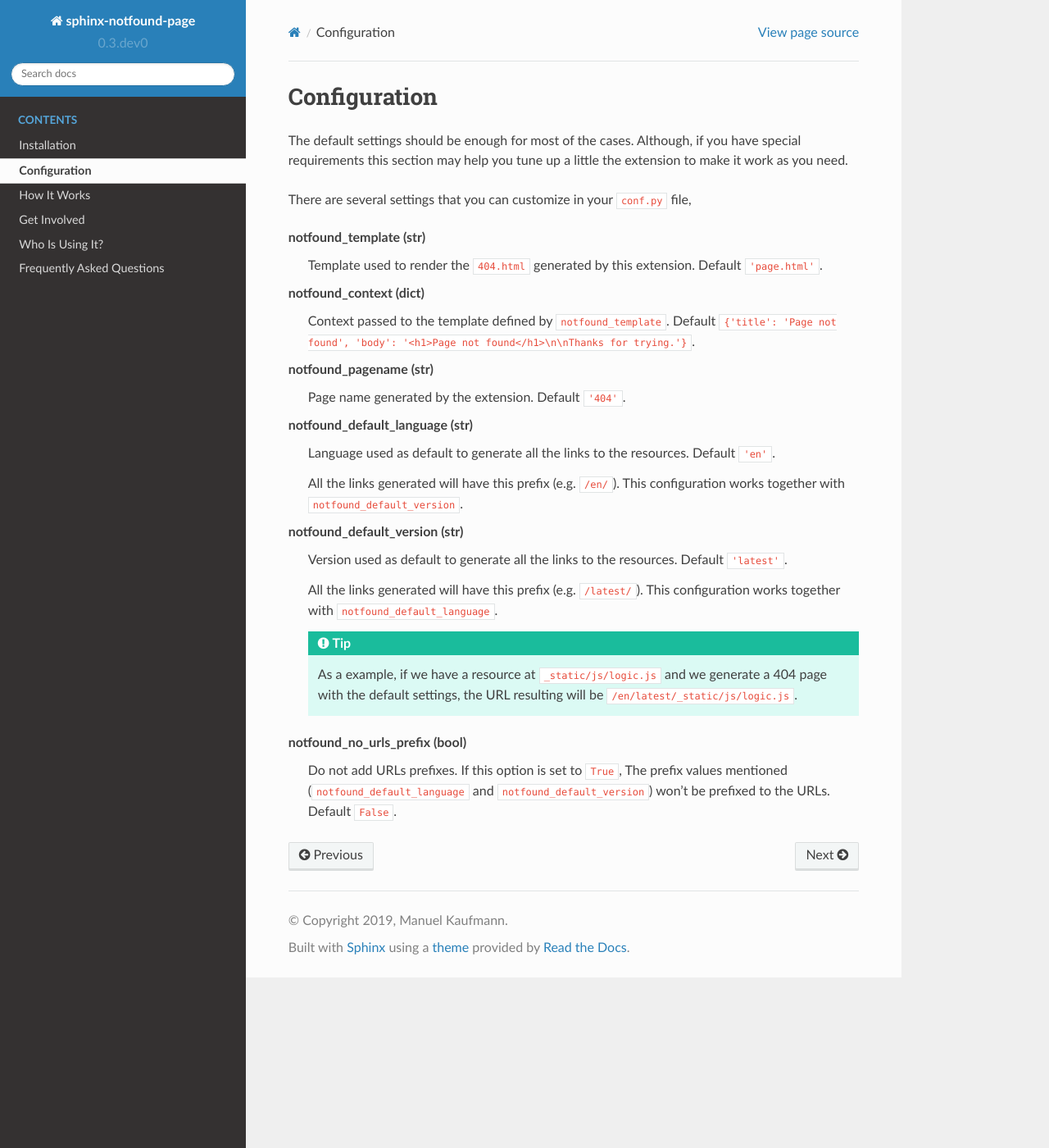
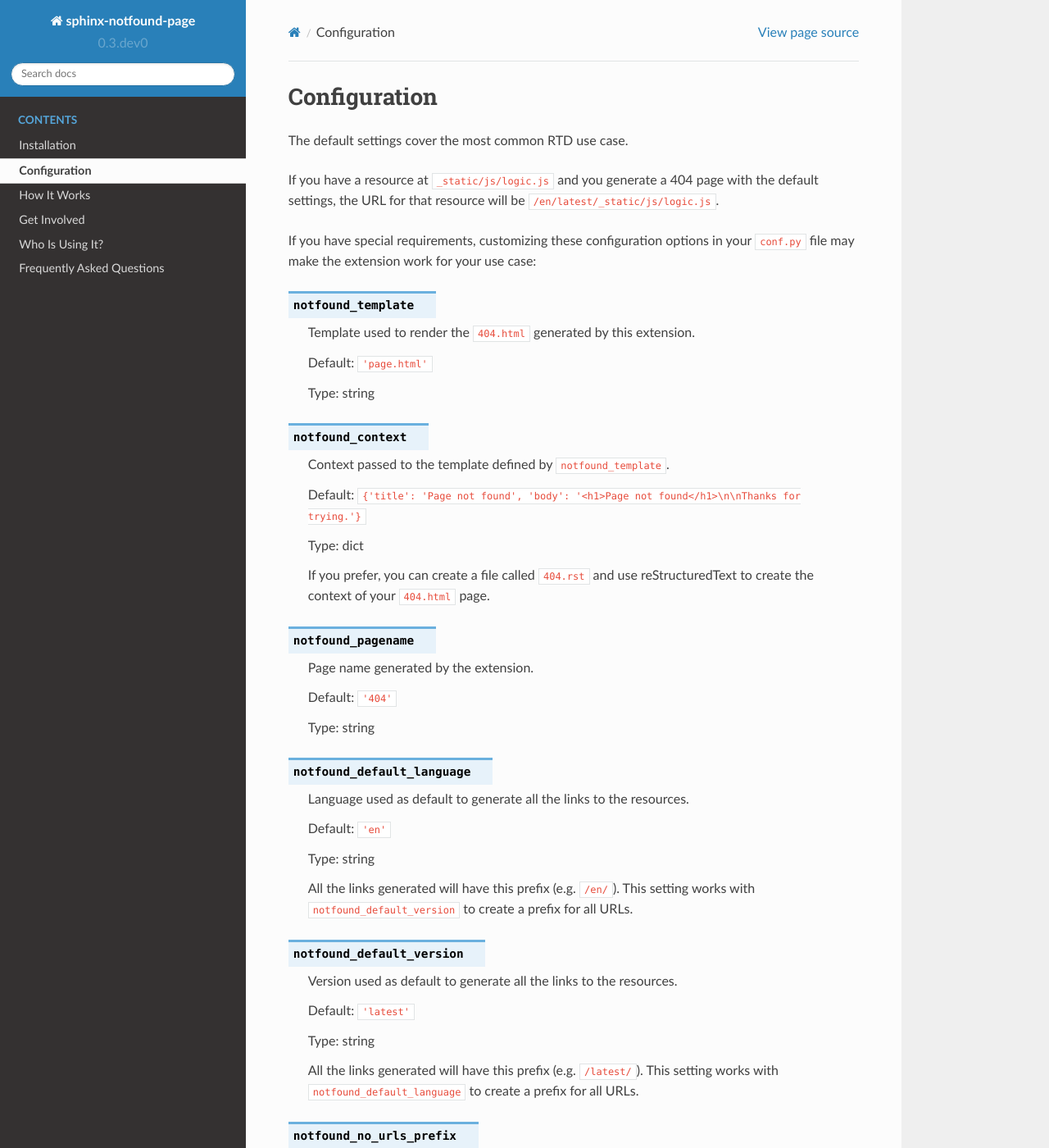
Before and after one commit to readthedocs/sphinx-notfound-page, a Sphinx documentation site: the page built from docs/configuration.rst, in a window 1280 px wide and 1400 px high. Shown: the whole window at 82% size. Built offline with Sphinx 7.4.7 and the Read the Docs theme 2.0.0, drawn with Linux system fonts in a browser that asks for light colours; pages that are not in the unit, such as notebooks, are missing from menus; some of the changed text lies outside the part shown.

Commit message:
Edits text, adds confval tags for each entry

```diff
--- a/docs/configuration.rst
+++ b/docs/configuration.rst
@@ -1,45 +1,66 @@
 Configuration
 =============
 
-The default settings should be enough for most of the cases.
-Although, if you have special requirements this section may help you tune up a little the extension to make it work as you need.
+The default settings cover the most common RTD use case.
 
-There are several settings that you can customize in your ``conf.py`` file,
+If you have a resource at ``_static/js/logic.js`` and you generate a 404 page with the default settings, the URL for that resource will be ``/en/latest/_static/js/logic.js``.
 
+If you have special requirements, customizing these configuration options in your ``conf.py`` file may make the extension work for your use case:
 
-notfound_template (str)
-    Template used to render the ``404.html`` generated by this extension.
-    Default ``'page.html'``.
+.. confval:: notfound_template
 
-notfound_context (dict)
-    Context passed to the template defined by ``notfound_template``.
-    Default ``{'title': 'Page not found', 'body': '<h1>Page not found</h1>\n\nThanks for trying.'}``.
+   Template used to render the ``404.html`` generated by this extension.
 
-notfound_pagename (str)
-    Page name generated by the extension. Default ``'404'``.
+   Default: ``'page.html'``
 
-notfound_default_language (str)
-    Language used as default to generate all the links to the resources.
-    Default ``'en'``.
+   Type: string
 
-    All the links generated will have this prefix (e.g. ``/en/``).
-    This configuration works together with ``notfound_default_version``.
+.. confval:: notfound_context
 
-notfound_default_version (str)
-    Version used as default to generate all the links to the resources.
-    Default ``'latest'``.
+   Context passed to the template defined by ``notfound_template``.
 
-    All the links generated will have this prefix (e.g. ``/latest/``).
-    This configuration works together with ``notfound_default_language``.
+   Default: ``{'title': 'Page not found', 'body': '<h1>Page not found</h1>\n\nThanks for trying.'}``
 
-    .. tip::
+   Type: dict
 
-       As a example, if we have a resource at ``_static/js/logic.js``
-       and we generate a 404 page with the default settings,
-       the URL resulting will be ``/en/latest/_static/js/logic.js``.
+   If you prefer, you can create a file called ``404.rst`` and use reStructuredText to create the context of your ``404.html`` page.
 
-notfound_no_urls_prefix (bool)
-    Do not add URLs prefixes. If this option is set to ``True``,
-    The prefix values mentioned (``notfound_default_language`` and ``notfound_default_version``)
-    won't be prefixed to the URLs.
-    Default ``False``.
+.. confval:: notfound_pagename
+
+   Page name generated by the extension.
+
+   Default: ``'404'``
+
+   Type: string
+
+.. confval:: notfound_default_language
+
+   Language used as default to generate all the links to the resources.
+
+   Default: ``'en'``
+
+   Type: string
+
+   All the links generated will have this prefix (e.g. ``/en/``).
+   This setting works with ``notfound_default_version`` to create a prefix for all URLs.
+
+.. confval:: notfound_default_version
+
+   Version used as default to generate all the links to the resources.
+
+   Default: ``'latest'``
+
+   Type: string
+
+   All the links generated will have this prefix (e.g. ``/latest/``).
+   This setting works with ``notfound_default_language`` to create a prefix for all URLs.
+
+.. confval:: notfound_no_urls_prefix
+
+   Whether to skip URL prefixes.
+
+   Default: ``False``.
+
+   Type: bool
+
+   If this option is set to ``True``, the extension omits any prefix values from the URLs, including explicit values for ``notfound_default_language`` and ``notfound_default_version``.
```
